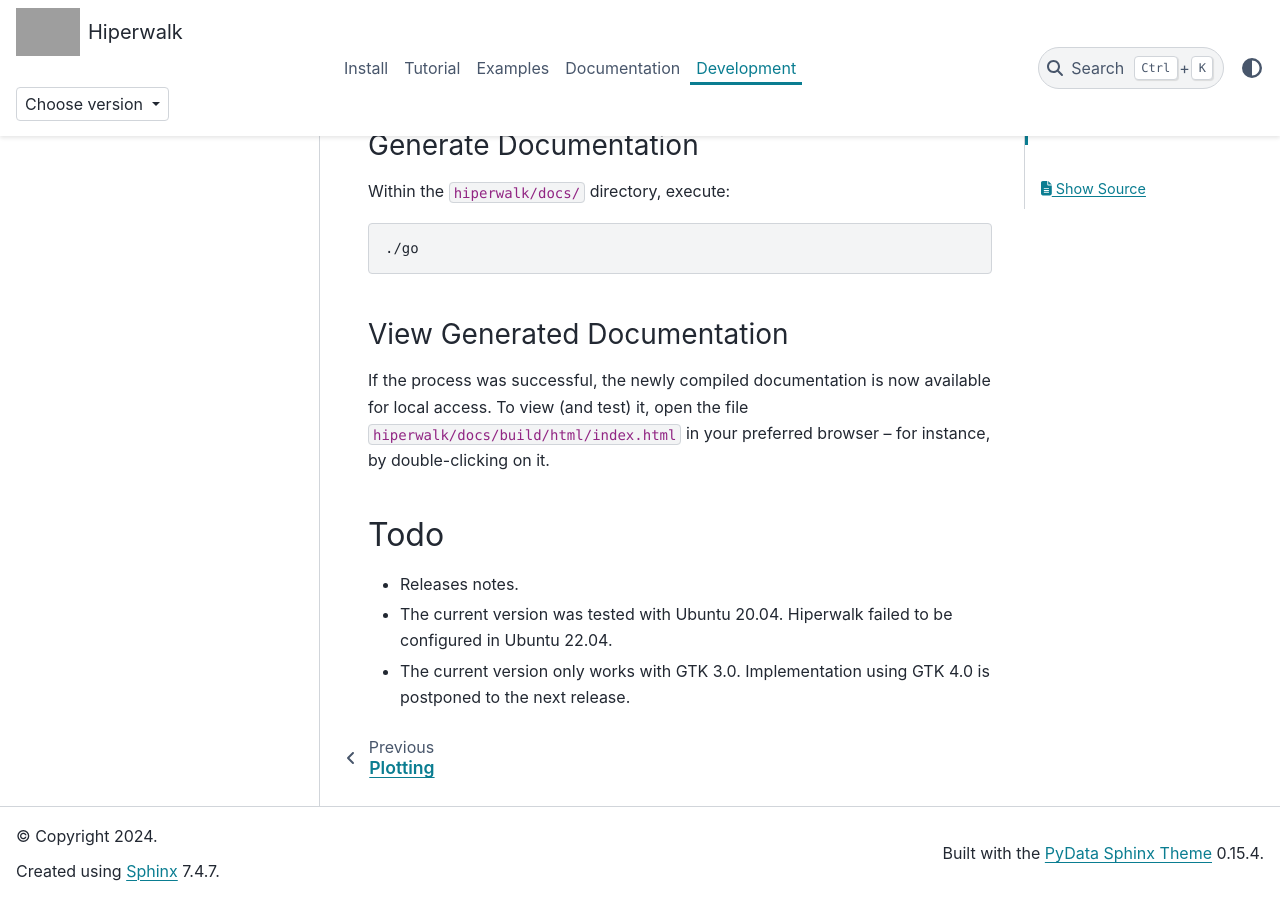
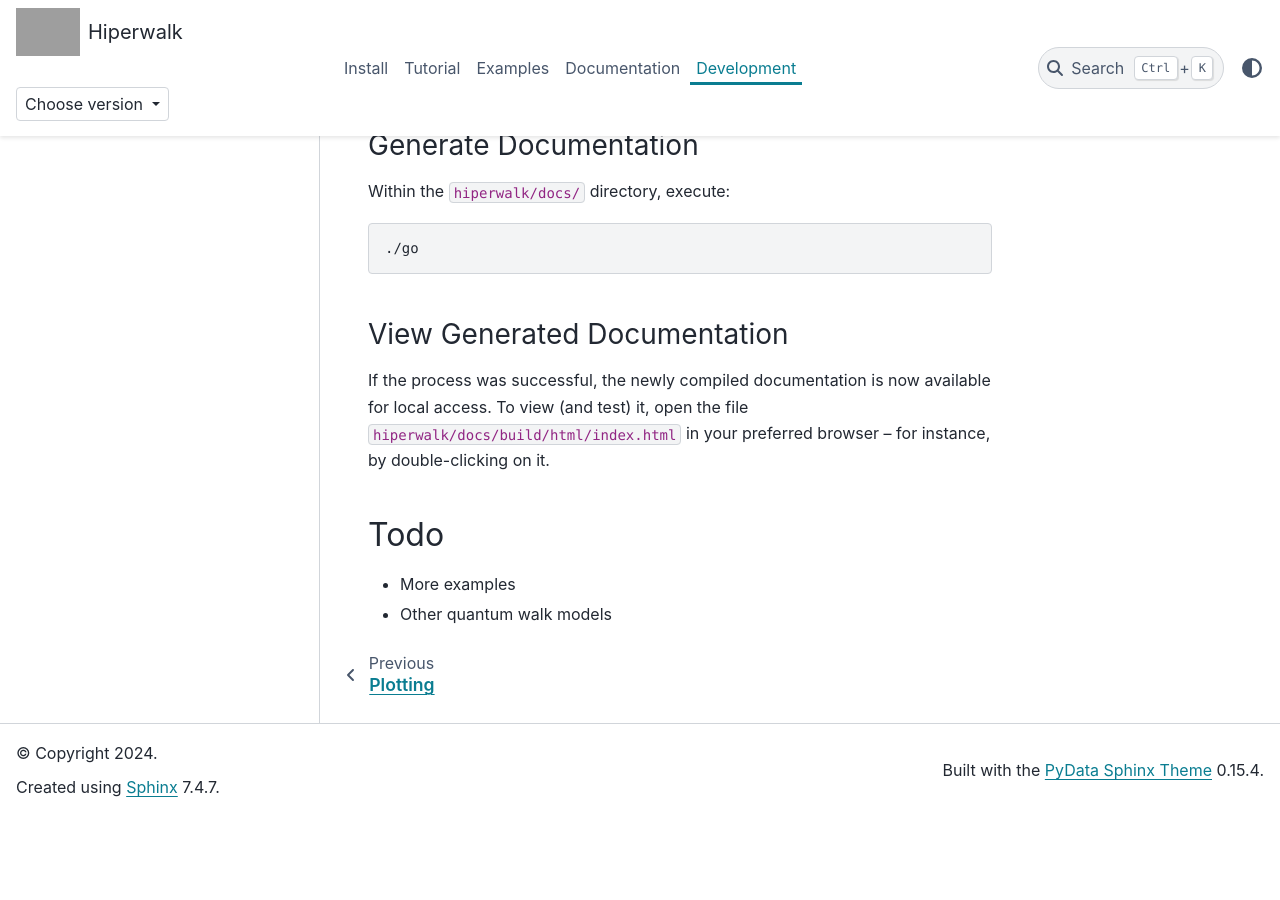
Before and after one commit to hiperwalk/hiperwalk, a Sphinx documentation site: the page built from docs/development/index.rst, in a window 1280 px wide and 900 px high, scrolled down 1569 px. Built offline with Sphinx 7.4.7 and the PyData theme 0.15.4, drawn with Linux system fonts in a browser that asks for light colours; after the commit the page ends 2386 px from its top, so only the background shows below that; grey boxes are pictures that could not be loaded.

Commit message:
Update index.rst

```diff
--- a/docs/development/index.rst
+++ b/docs/development/index.rst
@@ -99,8 +99,5 @@ in your preferred browser -- for instance, by double-clicking on it.
 
 Todo
 ====
-* Releases notes.
-* The current version was tested with Ubuntu 20.04.
-  Hiperwalk failed to be configured in Ubuntu 22.04.
-* The current version only works with GTK 3.0.
-  Implementation using GTK 4.0 is postponed to the next release.
+* More examples
+* Other quantum walk models
```
